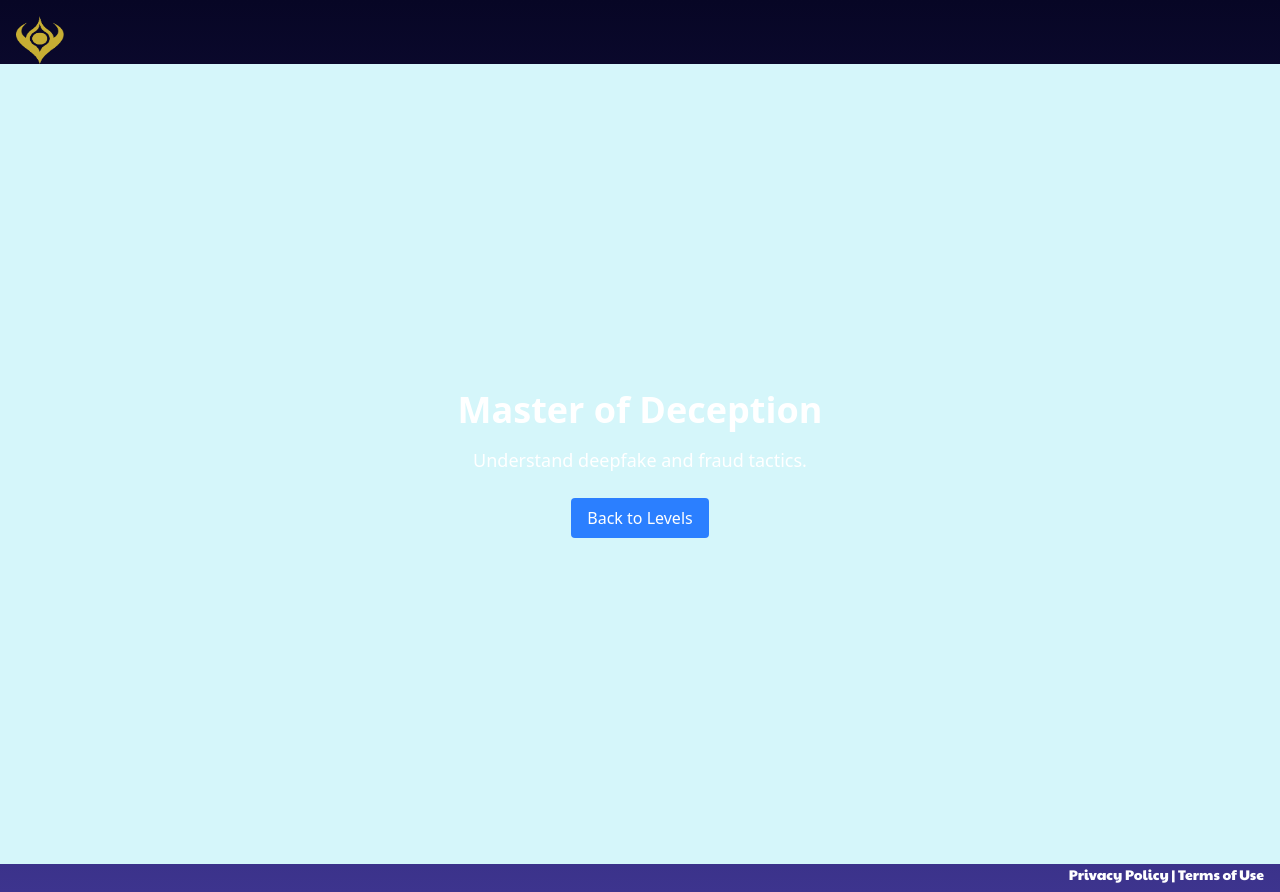
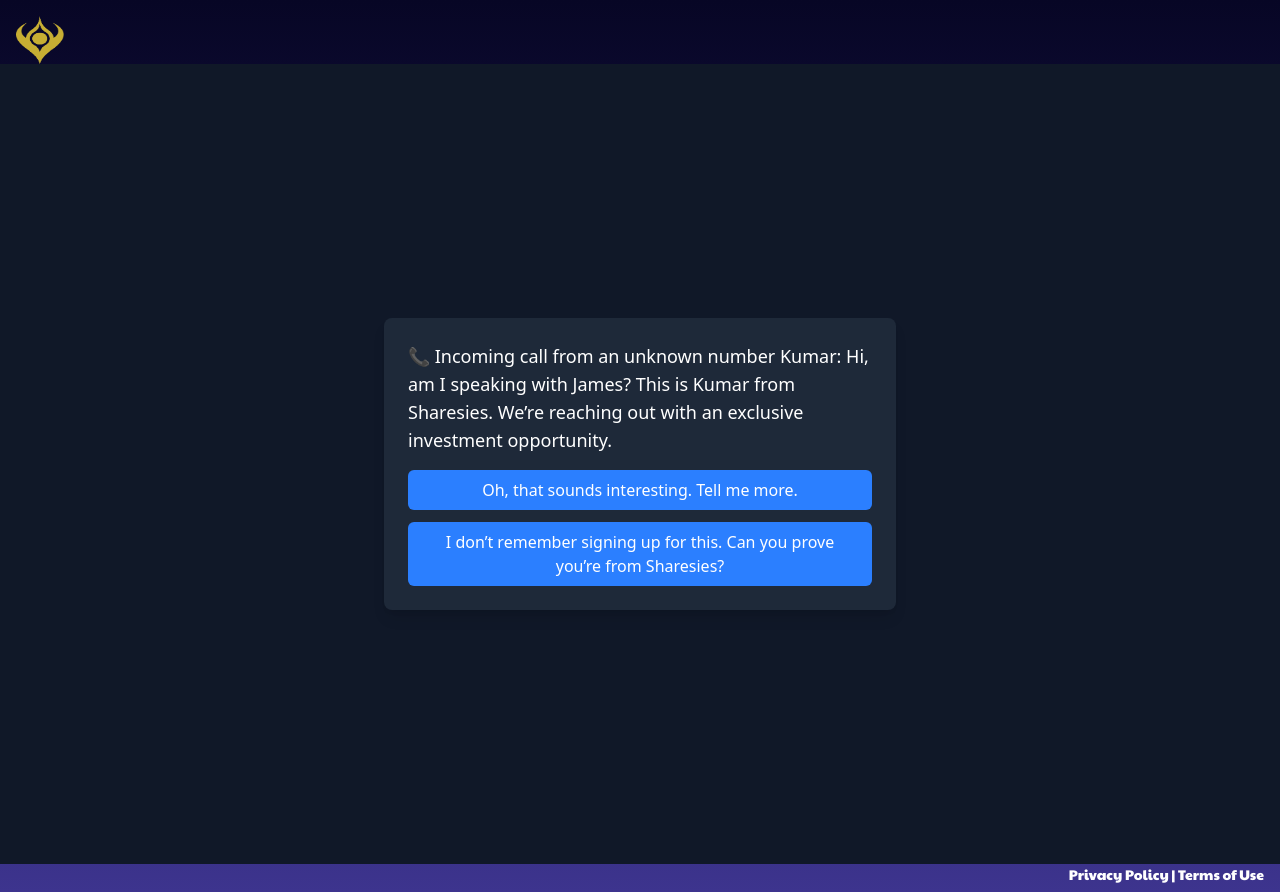
Before and after one commit to skndash96/prgy-idfc-4, a React (Vite) app: page /game/4 in a window 1280 px wide. Built offline with nearby package versions, Linux system fonts and the light colour scheme; a web font is replaced by a local one.

Commit message:
Changes2 vihar

```diff
--- a/src/pages/Level3.jsx
+++ /dev/null
@@ -1,17 +0,0 @@
-import { useNavigate } from "react-router-dom";
-
-const Level3 = () => {
-  const navigate = useNavigate();
-
-  return (
-    <div className="container text-center min-h-screen flex flex-col items-center justify-center bg-[#FAC206]">
-      <h1 className="text-4xl font-bold">Cyber Detective</h1>
-      <p className="text-lg mt-4">Spot real-time scams and secure your online presence.</p>
-      <button className="mt-6 bg-blue-500 text-white px-4 py-2 rounded" onClick={() => navigate("/levels")}>
-        Back to Levels
-      </button>
-    </div>
-  );
-};
-
-export default Level3;
--- a/src/pages/Level4.jsx
+++ b/src/pages/Level4.jsx
@@ -1,17 +1,35 @@
-import { useNavigate } from "react-router-dom";
+import React, { useState } from "react";
+import chatData from "../pages/chatdata";
 
-const Level4 = () => {
-  const navigate = useNavigate();
+const Chat = () => {
+  const [currentNode, setCurrentNode] = useState("start");
+
+  const handleOptionClick = (nextNode) => {
+    setCurrentNode(nextNode);
+  };
+
+  const currentChat = chatData[currentNode];
 
   return (
-    <div className="container text-center min-h-screen flex flex-col items-center justify-center bg-[#D5F6FA]">
-      <h1 className="text-4xl font-bold">Master of Deception</h1>
-      <p className="text-lg mt-4">Understand deepfake and fraud tactics.</p>
-      <button className="mt-6 bg-blue-500 text-white px-4 py-2 rounded" onClick={() => navigate("/levels")}>
-        Back to Levels
-      </button>
+    <div className="min-h-screen flex items-center justify-center bg-gray-900">
+      <div className="bg-gray-800 text-white p-6 rounded-lg shadow-lg max-w-lg w-full">
+        <div className="mb-4">
+          <p className="text-lg font-medium">{currentChat.message}</p>
+        </div>
+        <div className="space-y-3">
+          {currentChat.options?.map((option, index) => (
+            <button
+              key={index}
+              onClick={() => handleOptionClick(option.next)}
+              className="w-full bg-blue-500 hover:bg-blue-600 text-white py-2 px-4 rounded-md transition"
+            >
+              {option.text}
+            </button>
+          ))}
+        </div>
+      </div>
     </div>
   );
 };
 
-export default Level4;
+export default Chat;
--- a/src/pages/Levels.jsx
+++ b/src/pages/Levels.jsx
@@ -2,11 +2,36 @@
 import { useNavigate } from "react-router-dom";
 
 const initialLevels = [
-  { id: 1, name: "Beginner's Luck", description: "Learn basic scams.", unlocked: true },
-  { id: 2, name: "Scam Buster", description: "Identify social engineering fraud.", unlocked: false },
-  { id: 3, name: "Cyber Detective", description: "Spot real-time scams.", unlocked: false },
-  { id: 4, name: "Master of Deception", description: "Understand deepfake and fraud tactics.", unlocked: false },
-  { id: 5, name: "Fraud Terminator", description: "Master all scam detection skills.", unlocked: false },
+  {
+    id: 1,
+    name: "Beginner's Luck",
+    description: "Learn basic scams.",
+    unlocked: true,
+  },
+  {
+    id: 2,
+    name: "Scam Buster",
+    description: "Identify social engineering fraud.",
+    unlocked: false,
+  },
+  {
+    id: 3,
+    name: "Cyber Detective",
+    description: "Spot real-time scams.",
+    unlocked: false,
+  },
+  {
+    id: 4,
+    name: "Master of Deception",
+    description: "Understand deepfake and fraud tactics.",
+    unlocked: false,
+  },
+  {
+    id: 5,
+    name: "Fraud Terminator",
+    description: "Master all scam detection skills.",
+    unlocked: false,
+  },
 ];
 
 const LevelSelection = () => {
@@ -15,7 +40,8 @@
 
   // Load unlocked levels from localStorage on mount
   useEffect(() => {
-    const savedLevels = JSON.parse(localStorage.getItem("unlockedLevels")) || [];
+    const savedLevels =
+      JSON.parse(localStorage.getItem("unlockedLevels")) || [];
 
     // Merge savedLevels with initialLevels while keeping names/descriptions
     const updatedLevels = initialLevels.map((level, index) => {
@@ -68,7 +94,10 @@
               }}
               disabled={!level.unlocked}
             >
-              <img src={level.unlocked ? "play.svg" : "locked.svg"} alt="play button" />
+              <img
+                src={level.unlocked ? "play.svg" : "locked.svg"}
+                alt="play button"
+              />
             </button>
           </div>
         ))}
--- /dev/null
+++ b/src/pages/chatdata.jsx
@@ -0,0 +1,58 @@
+const chatData = {
+    start: {
+      message: "📞 Incoming call from an unknown number\n\nKumar: Hi, am I speaking with James? This is Kumar from Sharesies. We’re reaching out with an exclusive investment opportunity.",
+      options: [
+        { text: "Oh, that sounds interesting. Tell me more.", next: "offerDetails" },
+        { text: "I don’t remember signing up for this. Can you prove you’re from Sharesies?", next: "verifyIdentity" }
+      ]
+    },
+    verifyIdentity: {
+      message: "Kumar: Of course! We are a partner with major investment platforms. I can send a verification email from our official-looking domain.",
+      options: [
+        { text: "Alright, I guess that sounds legitimate.", next: "offerDetails" },
+        { text: "No, I’ll verify this with Sharesies myself.", next: "avoidScam" }
+      ]
+    },
+    offerDetails: {
+      message: "Kumar: We offer expert financial advice for just $299. Our analysts will optimize your portfolio.",
+      options: [
+        { text: "That sounds reasonable. How do I sign up?", next: "paymentRequest" },
+        { text: "Why would Sharesies charge for advice when they’re just a trading platform?", next: "explanation1" }
+      ]
+    },
+    paymentRequest: {
+      message: "Kumar: Great! Please pay via PayPal using the link I send.",
+      options: [
+        { text: "[Clicks link and pays $299]", next: "remoteAccessRequest" },
+        { text: "Why do you need my computer access?", next: "explanation2" }
+      ]
+    },
+    remoteAccessRequest: {
+      message: "💻 [Kumar now has access to your computer]\n\nKumar: Now let’s set up your transfer.",
+      options: [
+        { text: "[Transfers $600]", next: "scammedEnding" },
+        { text: "I need time to think.", next: "pressureTactic" }
+      ]
+    },
+    pressureTactic: {
+      message: "Kumar: James, this is time-sensitive! If you wait, you could lose thousands in potential gains!",
+      options: [
+        { text: "Fine, I’ll do it now.", next: "scammedEnding" },
+        { text: "No, I need to be cautious.", next: "realization" }
+      ]
+    },
+    realization: {
+      message: "🔻 You check with Sharesies and discover the scam just in time! (You avoided the scam.)",
+      options: []
+    },
+    avoidScam: {
+      message: "Kumar: Frustrated but hangs up (You avoided the scam!)",
+      options: []
+    },
+    scammedEnding: {
+      message: "💸 [You send another $600] \n📉 Weeks later, you realize it was all a scam...\n\nGAME OVER - SCAMMED ENDING",
+      options: []
+    }
+  };
+
+  export default chatData;
```
Also changed, not shown: public/fake.png (deleted).
